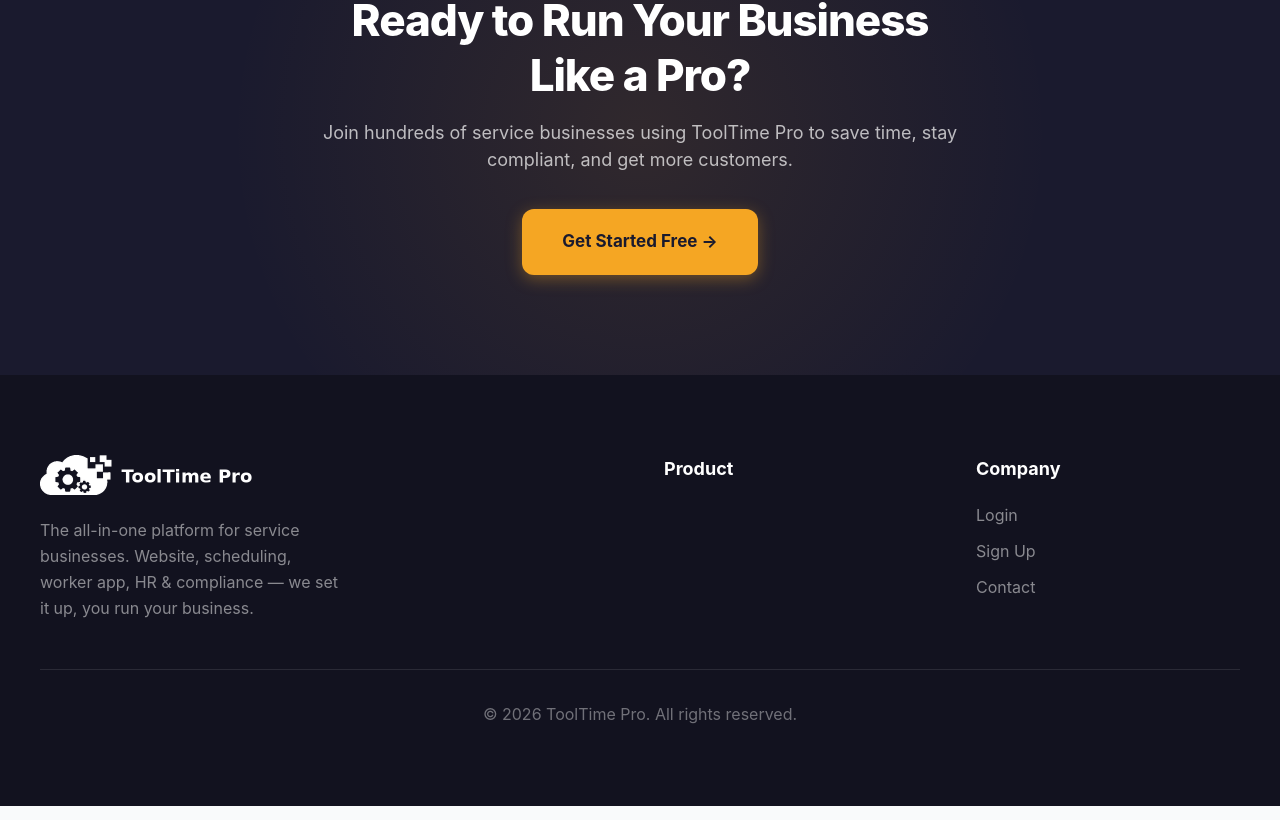
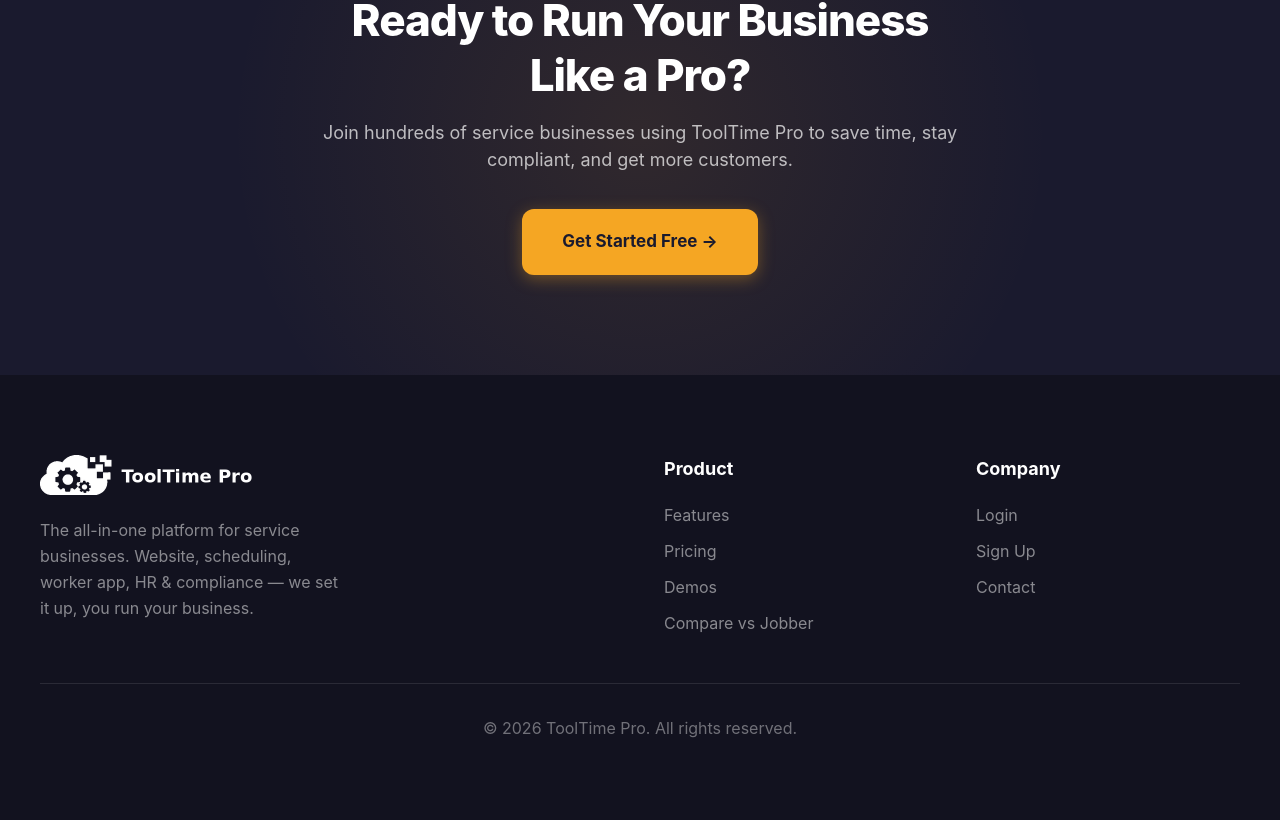
Before and after one commit to Missmv09/ToolTimePro-Ai, a Next.js app: page / in a window 1280 px wide. Shown: the part 7450-8270 px from the top of the page. Built offline with nearby package versions, Linux system fonts and the light colour scheme; no server answers.

Commit message:
fix: restore footer Product links with increased font sizes
Re-add Features, Pricing, Demos, and Compare vs Jobber links
to the footer Product section with text-base font size.

https://claude.ai/code/session_01M3oG45nwEEFiMnb5XSzvjJ

```diff
--- a/src/app/page.tsx
+++ b/src/app/page.tsx
@@ -840,7 +840,10 @@ export default function Home() {
             <div>
               <h4 className="font-bold text-white text-lg mb-5">Product</h4>
               <div className="flex flex-col gap-3">
-
+                <Link href="#features" className="text-white/50 text-base hover:text-[#f5a623] transition-colors no-underline">Features</Link>
+                <Link href="#pricing" className="text-white/50 text-base hover:text-[#f5a623] transition-colors no-underline">Pricing</Link>
+                <Link href="#demos" className="text-white/50 text-base hover:text-[#f5a623] transition-colors no-underline">Demos</Link>
+                <Link href="/compare/jobber" className="text-white/50 text-base hover:text-[#f5a623] transition-colors no-underline">Compare vs Jobber</Link>
               </div>
             </div>
             <div>
```
